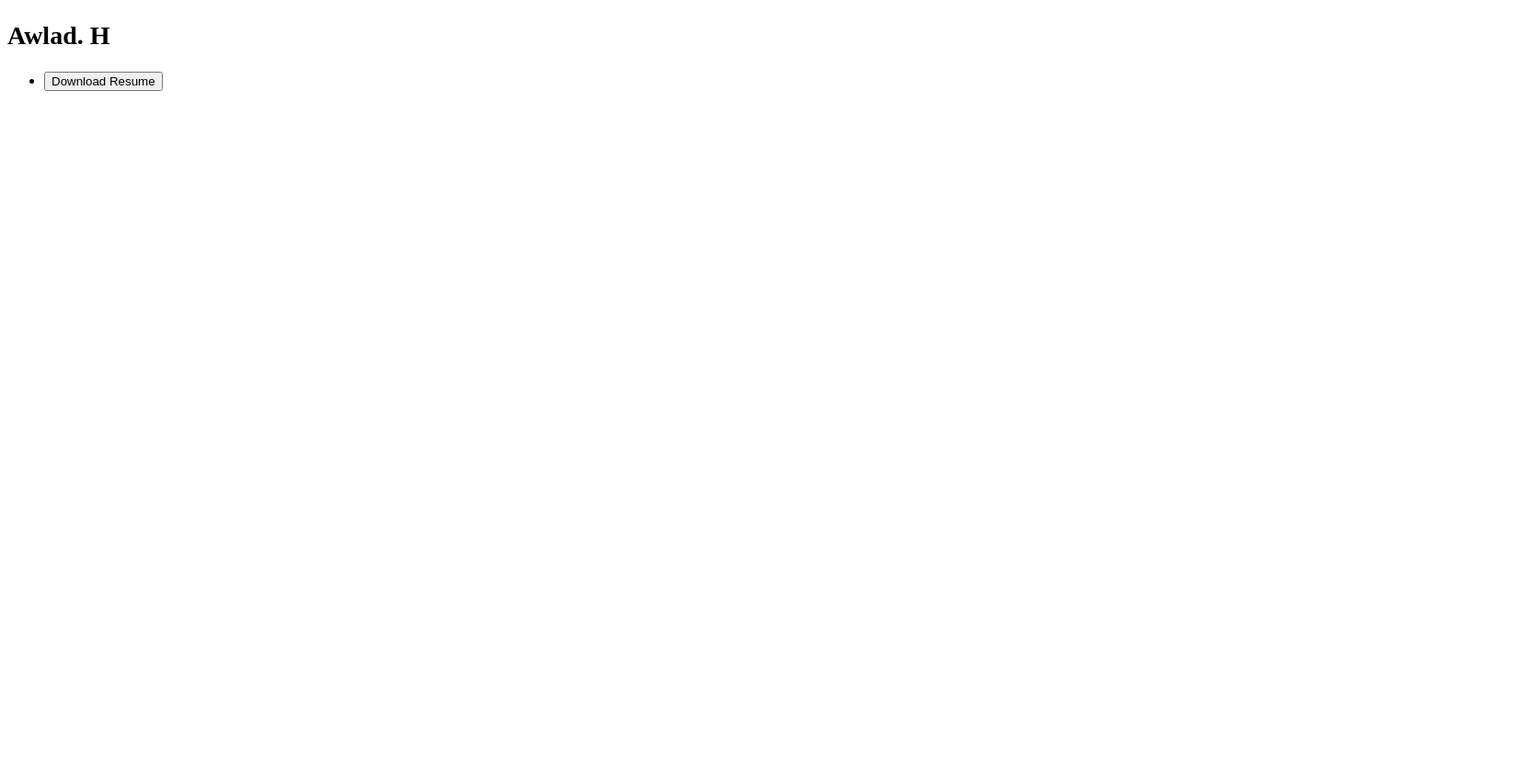
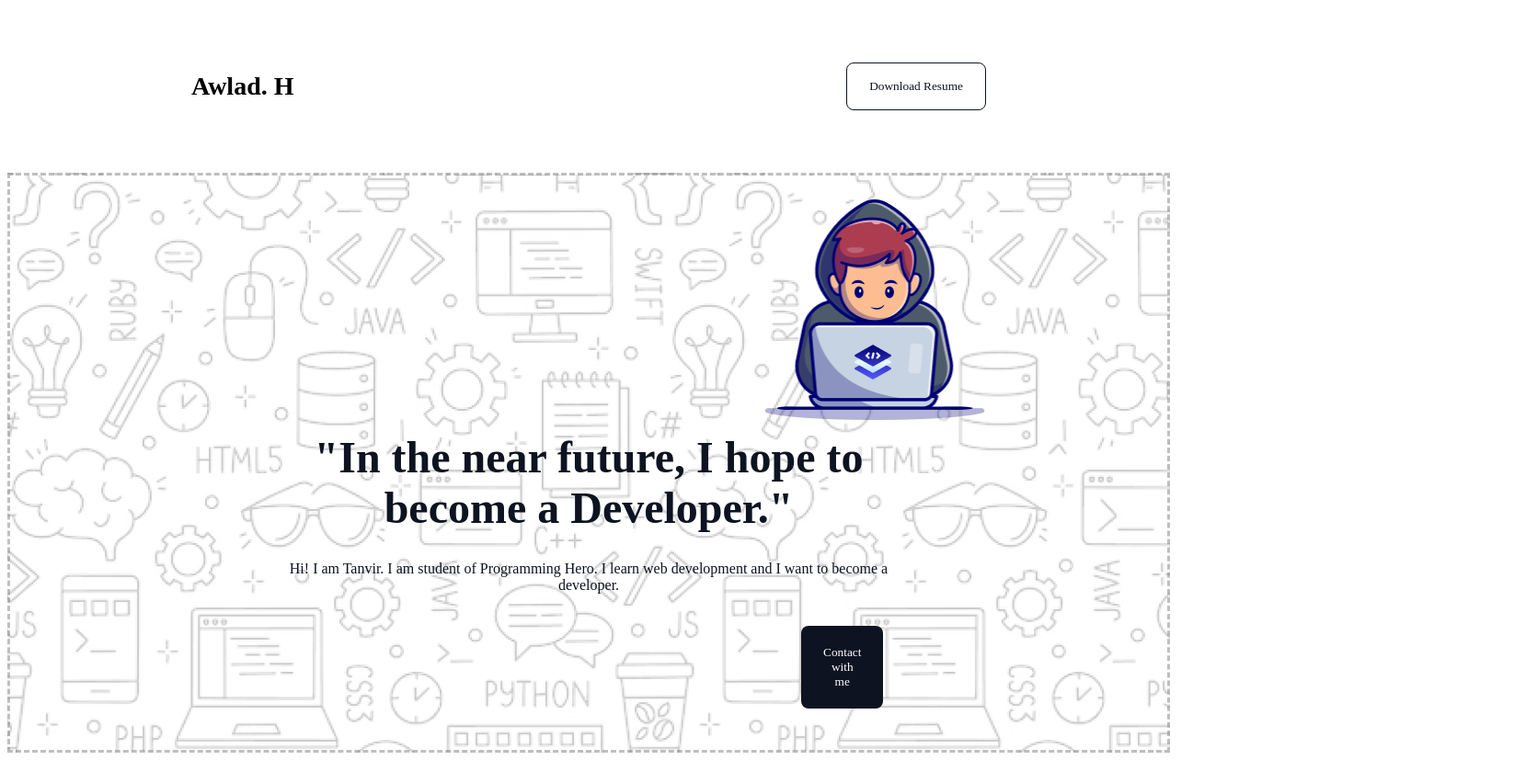
Before and after one commit to mohammadtanvirhossain/assignment01, a plain HTML site: page index.html in a window 1280 px wide. Shown: the whole page at 92% size, 1671 px wide, since content can reach past the window. Before the commit the page ends 800 px from the top, so only its background shows below. Drawn offline with Linux system fonts and the light colour scheme; a web font is replaced by a local one.

Commit message:
first part

```diff
--- a/index.html
+++ b/index.html
@@ -5,17 +5,30 @@
     <meta charset="UTF-8">
     <meta name="viewport" content="width=device-width, initial-scale=1.0">
     <title>Assignment 1</title>
+    <link rel="preconnect" href="https://fonts.googleapis.com">
+    <link rel="preconnect" href="https://fonts.gstatic.com" crossorigin>
+    <link href="https://fonts.googleapis.com/css2?family=Azeret+Mono:ital,wght@0,100..900;1,100..900&display=swap"
+        rel="stylesheet">
     <link rel="stylesheet" href="style.css">
 </head>
 
-<body>
-    <header class="header secondary-bg">
+<body class="azeret-mono-extrabold">
+    <header>
         <nav>
-            <h1 class="nav-title">Awlad. H</h1>
+            <h3 class="nav-title">Awlad. H</h3>
             <ul>
                 <li><a href=""><button class="btn-primary">Download Resume</button></a></li>
             </ul>
         </nav>
+
+        <div class="banner">
+            <img class="banner-profile-pic" src="assets/Group.png" alt="Image of group">
+            <div class="banner-content">
+                <h1 class="banner-title">"In the near future, I hope to<br>become a Developer."</h1>
+                <p class="banner-description">Hi! I am Tanvir. I am student of Programming Hero. I learn web development and I want to become a developer.</p>
+                <button class="btn-secondary">Contact with me</button>
+            </div>
+        </div>
     </header>
     <main>
 
--- a/style.css
+++ b/style.css
@@ -1,10 +1,87 @@
-@import url('https://fonts.googleapis.com/css2?family=Azeret+Mono:wght@800&display=swap');
-
-/* Nav Styles */
-.nav-title {
+.azeret-mono-extrabold {
     font-family: "Azeret Mono", serif;
     font-optical-sizing: auto;
     font-weight: 800;
-    font-size: 28px;
     font-style: normal;
 }
+
+/* shared style */
+.btn-primary {
+    background-color: white;
+    color: #0D1321;
+    font-size: 600;
+    font-weight: 20px;
+    padding: 17px 24px;
+    border-radius: 8px;
+    border: 1px solid #0D1321;
+    font-family: "Azeret Mono", serif;
+}
+
+.btn-secondary {
+    background-color: #0D1321;
+    color: #ffffff;
+    font-size: 600;
+    font-weight: 20px;
+    padding: 21px 24px;
+    border-radius: 8px;
+    border: none;
+    font-family: "Azeret Mono", serif;
+    margin: 5px 377px 45px 860px;
+}
+
+/* header styles */
+.header {
+
+}
+
+/* Nav Styles */
+nav {
+    display: flex;
+    align-items: center;
+    justify-content: space-between;
+    margin: 50px 200px;
+}
+
+.nav-title {
+    font-weight: 800;
+    font-size: 28px;
+}
+
+nav ul {
+    display: flex;
+    align-items: center;
+}
+
+nav ul li {
+    list-style: none;
+}
+
+/* banner styles */
+.banner {
+    background-image: url('assets/Hero-bg.png');
+    border-style: dashed;
+    border-color: rgba(128, 128, 128, 0.5);
+}
+
+.banner-title {
+    font-weight: 800;
+    font-size: 48px;
+    color: #0D1321;
+    text-align: center;
+    margin: 4px 221px 4px 221px;
+}
+
+.banner-description {
+    font-weight: 400;
+    font-size: 16px;
+    color: #0D1321;
+    margin: 30px 294px 30px 294px;
+    text-align: center;
+}
+
+.banner-profile-pic {
+    width: 240.28px;
+    height: 240px;
+    left: 619.14px;
+    margin: 26px 599.86px 5px 820px;
+}
```
